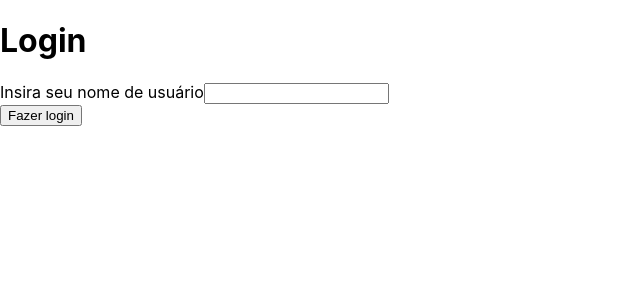
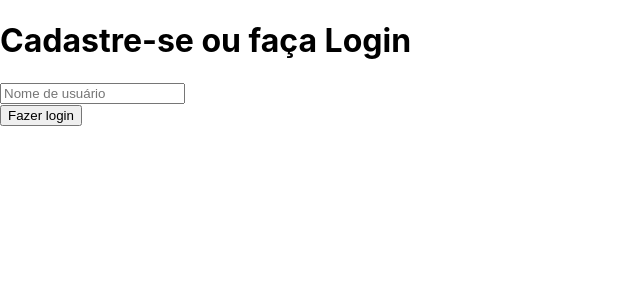
Before and after one commit to lucsap/Pokedex_CJR_01, a React (Create React App) app in the folder pokedex/: page /login in a window 1280 px wide. Shown: the top 300 px of the page, without its empty margins (0-640 px from the left). Built offline with nearby package versions, Linux system fonts and the light colour scheme.

Commit message:
feat: aprendendo styled-components

```diff
--- a/pokedex/src/components/cpnt_login.js
+++ b/pokedex/src/components/cpnt_login.js
@@ -0,0 +1,5 @@
+const Navbar = styled.h1`
+  font-size: 1.5em;
+  text-align: center;
+  color: palevioletred;
+`;
--- a/pokedex/src/pages/login.js
+++ b/pokedex/src/pages/login.js
@@ -4,14 +4,11 @@ export default function Login() {
 
     return (
         <div>
-        <Titles title={"Login"} />
-            <h1>Login</h1>
-            <form>
-                <labe>Insira seu nome de usuário</labe>
-                <input></input>
-                <br/>
-                <button>Fazer login</button>
-            </form>
+            <Titles title={"Login"} />
+            <h1>Cadastre-se ou faça Login</h1>
+            <input placeholder="Nome de usuário"></input>
+            <br/>
+            <button>Fazer login</button>
         </div>
     )
 }
--- a/pokedex/src/pages/main.js
+++ b/pokedex/src/pages/main.js
@@ -43,6 +43,9 @@ function Main(){
 
     return(
       <div className="App">
+        <div>
+          <h1>Nav bar</h1>
+        </div>
         <Titles title={"Pokedex - Home"} />
         <h1>Pokédex</h1>
         <Pokemon pk={pokemons}/>
```
Lines whose indentation alone changed are shown as unchanged.
